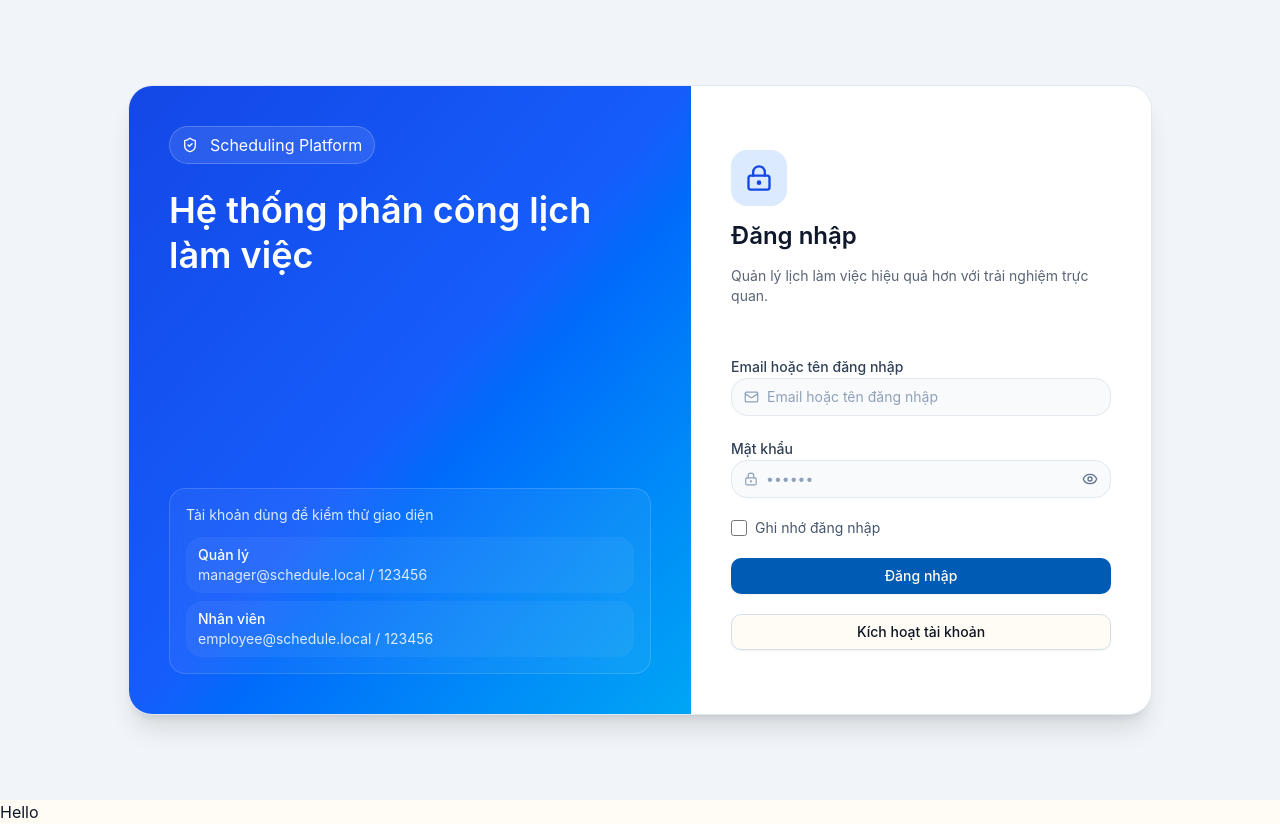
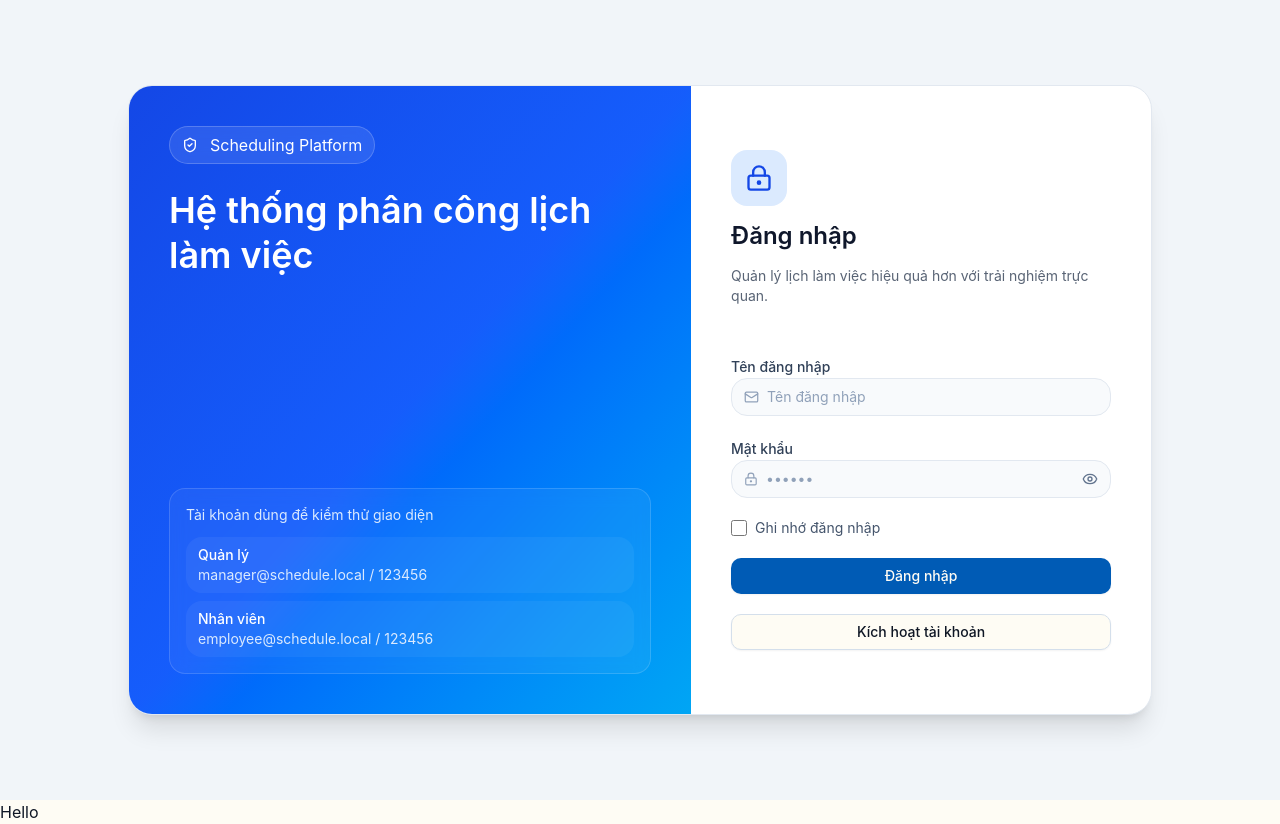
Before and after one commit to WestTand/scheduling_platform, a React (Vite) app in the folder frontend/: page /login in a window 1280 px wide. Built offline with nearby package versions, Linux system fonts and the light colour scheme; no server answers.

Commit message:
fix: update error messages to clarify username input requirement

```diff
--- a/frontend/src/pages/auth/LoginPage.tsx
+++ b/frontend/src/pages/auth/LoginPage.tsx
@@ -31,7 +31,7 @@ export function LoginPage() {
     setTouched({ email: true, password: true })
 
     if (emailEmpty || passwordEmpty) {
-      setError('Vui lòng nhập email hoặc tên đăng nhập và mật khẩu để đăng nhập.')
+      setError('Vui lòng nhập tên đăng nhập và mật khẩu để đăng nhập.')
       return
     }
 
@@ -97,7 +97,7 @@ export function LoginPage() {
               <form className="space-y-5" onSubmit={handleSubmit} noValidate>
                 <div className="space-y-2">
                   <label htmlFor="email" className="text-sm font-medium text-slate-700">
-                    Email hoặc tên đăng nhập
+                    Tên đăng nhập
                   </label>
                   <div className={`flex items-center gap-2 rounded-xl border bg-slate-50 px-3 py-2 transition ${touched.email && !credentials.email.trim() ? 'border-red-300' : 'border-slate-200 focus-within:border-blue-500'}`}>
                     <Mail className="h-4 w-4 text-slate-400" />
@@ -110,13 +110,13 @@ export function LoginPage() {
                         if (error) setError('')
                       }}
                       onBlur={() => setTouched((current) => ({ ...current, email: true }))}
-                      placeholder="Email hoặc tên đăng nhập"
+                      placeholder="Tên đăng nhập"
                       className="w-full border-0 bg-transparent text-sm text-slate-900 placeholder:text-slate-400 focus:outline-none"
                       autoComplete="username"
                     />
                   </div>
                   {touched.email && !credentials.email.trim() && (
-                    <p className="text-xs text-red-600">Vui lòng nhập email hoặc tên đăng nhập.</p>
+                    <p className="text-xs text-red-600">Vui lòng nhập tên đăng nhập.</p>
                   )}
                 </div>
 
```
